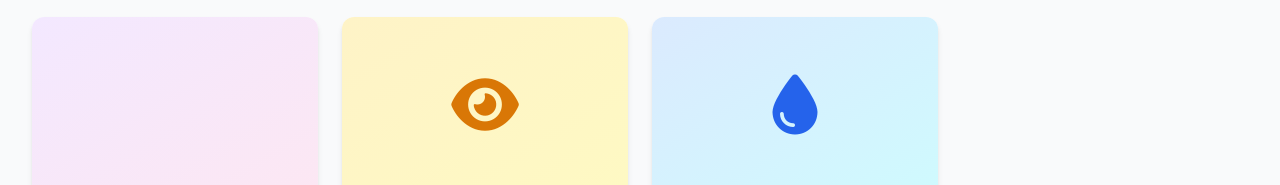
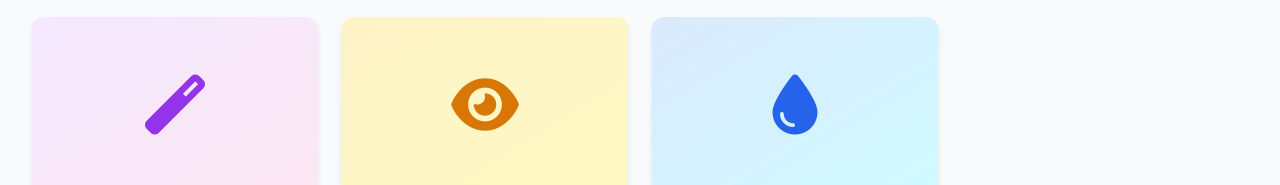
Before and after one commit to Hilal123ajk/dtcf-v1, a plain HTML site: page product.html in a window 1280 px wide. Shown: the part 1067-1252 px from the top of the page. Drawn offline with nearby package versions, Linux system fonts and the light colour scheme.

```diff
--- a/product.html
+++ b/product.html
@@ -465,7 +465,7 @@
                     size: '3g',
                     bestFor: 'Bold matte red look',
                     bg: 'bg-gradient-to-br from-purple-100 to-pink-100',
-                    icon: 'fas fa-lipstick text-purple-600',
+                    icon: 'fas fa-magic text-purple-600',
                     image: null,
                     description: 'A rich, professional-grade lipstick that delivers intense color payoff and a comfortable finish. A fan-favorite shade for statement looks.',
                     notes: ['Finish: Matte', 'Color: True Red', 'Wear: Long-lasting'],
```
